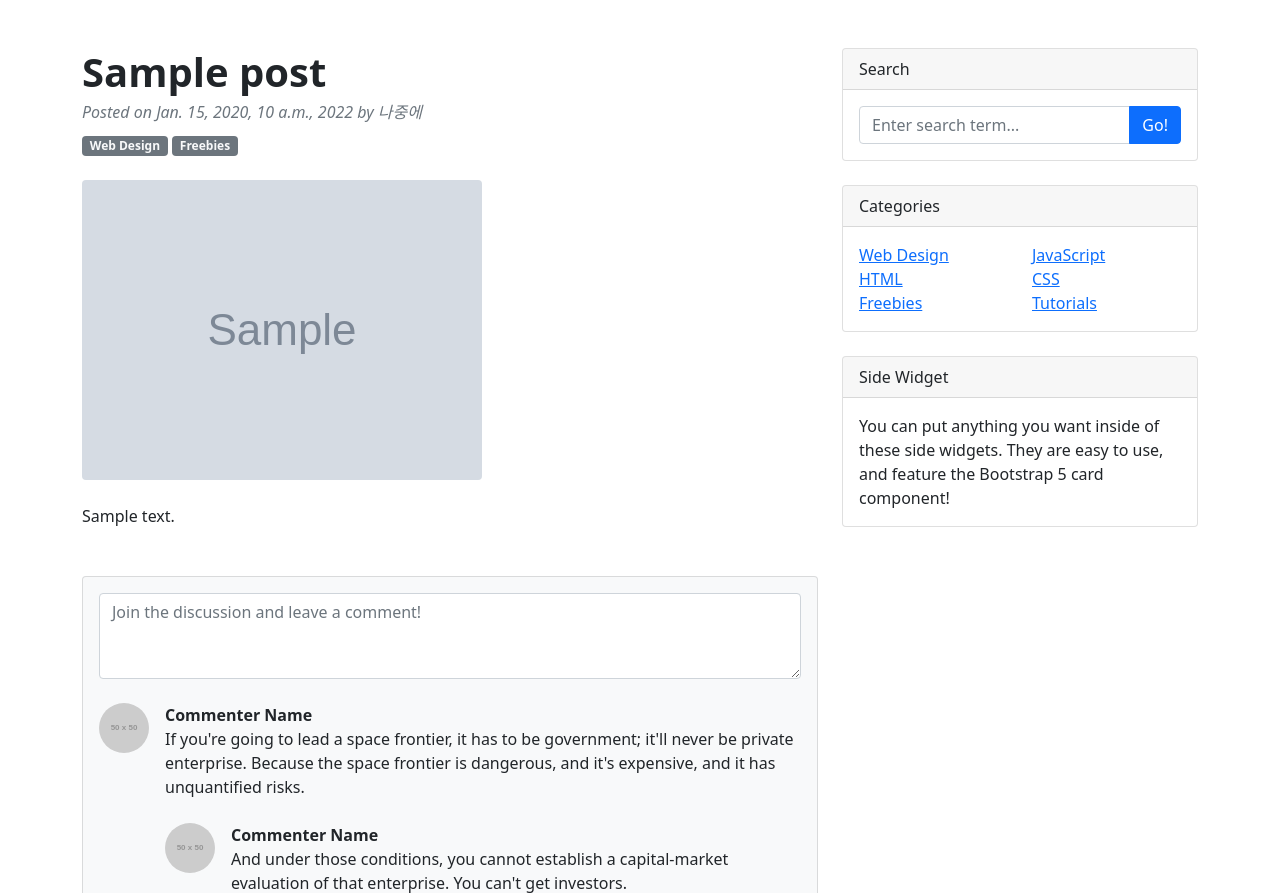
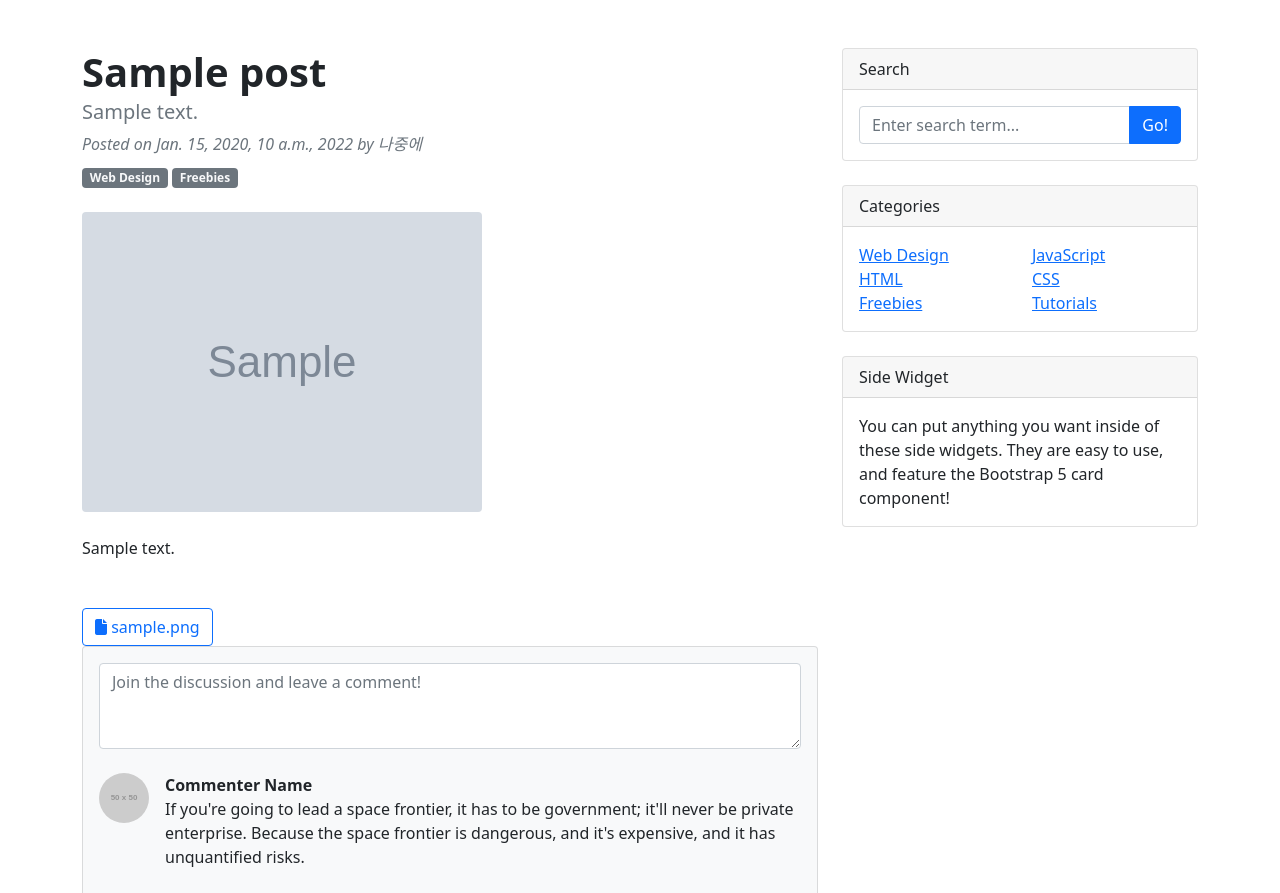
Before and after one commit to zmzm3301/do_it_django_a_to_z, a Django app: template blog/templates/blog/post_detail.html in a window 1280 px wide. Shown: the part 56-949 px from the top of the page. Run offline with Django 4.2, Linux system fonts and the light colour scheme; the template is opened without the code that fills it: values that come from a table or form of the project are taken from there, others are empty; tables that the repository leaves empty hold one stand-in row (values such as "Sample post"); grey boxes marked "Sample" are stand-in pictures; grey boxes labelled with a size stand in for pictures from a placeholder-image service; parts of the project's set-up code (start-up, migrations or seed data) failed here and were passed over; some libraries are stand-ins or nearby versions.

Commit message:
미리보기와 요약문 추가하기

```diff
--- a/blog/models.py
+++ b/blog/models.py
@@ -1,7 +1,9 @@
 from django.db import models
+import os
 
 class Post(models.Model):
     title = models.CharField(max_length=30)
+    hook_text = models.CharField(max_length=100, blank=True)
     content = models.TextField()
 
     head_image = models.ImageField(upload_to='blog/images/%Y/%m/%d/', blank=True)
@@ -16,3 +18,9 @@ class Post(models.Model):
 
     def get_absolute_url(self):
         return f'/blog/{self.pk}'
+
+    def get_file_name(self):
+        return os.path.basename(self.file_upload.name)
+
+    def get_file_ext(self):
+        return self.get_file_name().split('.')[-1]
--- a/blog/templates/blog/post_detail.html
+++ b/blog/templates/blog/post_detail.html
@@ -12,6 +12,7 @@
         media="screen">
         <link rel="stylesheet" href="{% static 'blog/css/styles.css' %}"
         media="screen">
+        <script src="https://kit.fontawesome.com/c8e2b99a17.js" crossorigin="anonymous"></script>
     </head>
     <body>
         <!-- Responsive navbar-->
@@ -39,6 +40,8 @@
                         <header class="mb-4">
                             <!-- Post title-->
                             <h1 class="fw-bolder mb-1">{{ post.title }}</h1>
+                            <h5 class="text-muted">{{ post.hook_text }}</h5>
+
                             <!-- Post meta content-->
                             <div class="text-muted fst-italic mb-2">Posted on {{ post.created_at }}, 2022 by 나중에</div>
                             <!-- Post categories-->
@@ -57,6 +60,12 @@
                         <section class="mb-5">
                             {{ post.content }}
                         </section>
+                        {% if post.file_upload %}
+                            <a href="{{ post.file_upload.url }}"
+                               class="btn btn-outline-primary" role="button" download>
+                                <i class="fa-solid fa-file"></i> {{ post.get_file_name }}
+                            </a>
+                        {% endif %}
                     </article>
                     <!-- Comments section-->
                     <section class="mb-5">
--- a/blog/templates/blog/post_list.html
+++ b/blog/templates/blog/post_list.html
@@ -89,7 +89,10 @@
               <div class="card-body">
                   <div class="small text-muted">{{ p.created_at }}</div>
                   <h2 class="card-title h4">{{ p.title }}</h2>
-                  <p class="card-text">{{ p.content }}</p>
+                  {% if p.hook_text %}
+                    <h5 class="text-muted">{{ p.hook_text }}</h5>
+                  {% endif %}
+                  <p class="card-text">{{ p.content | truncatewords:45 }}</p>
                   <a class="btn btn-primary" href="{{ p.get_absolute_url }}">Read more →</a>
               </div>
           </div>
```
